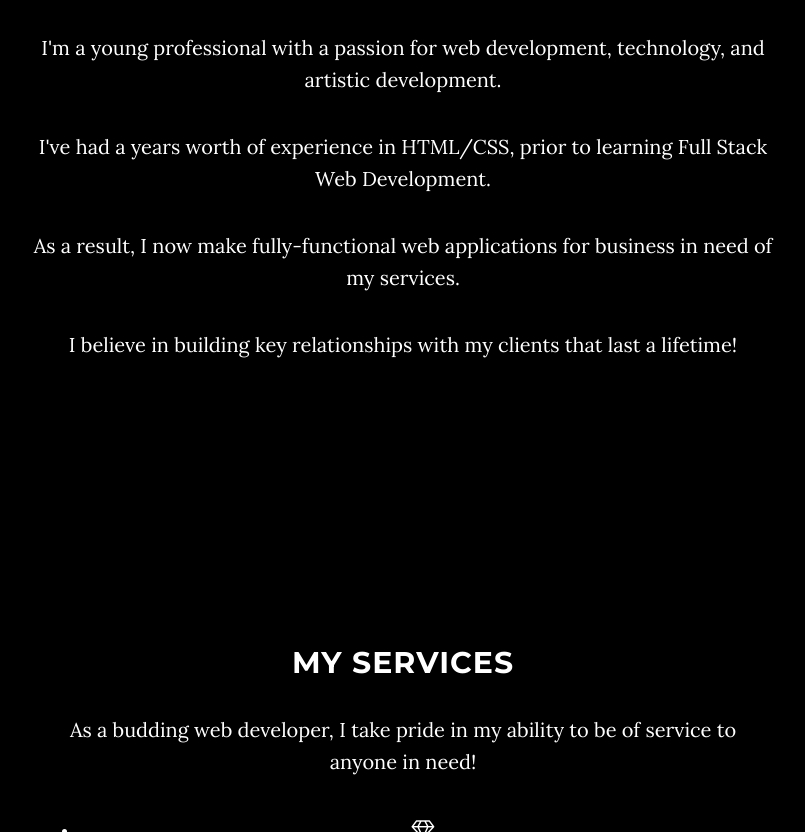
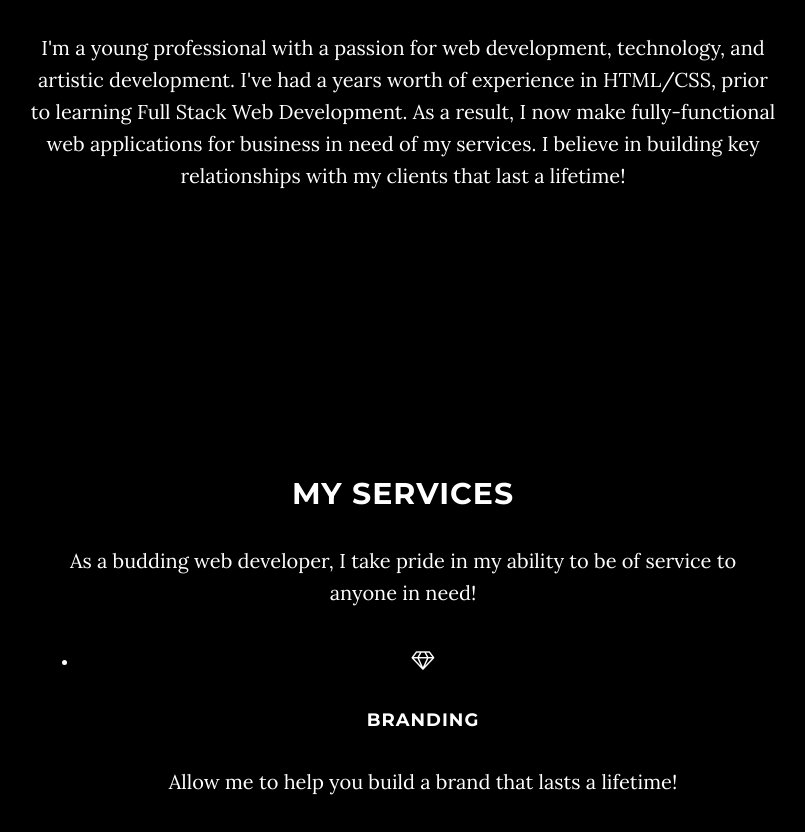
Before and after one commit to tudoxukno/JGBallard-Portfolio, a website: page index.html in a window 1280 px wide. Shown: the part 1286-2118 px from the top of the page, without its empty margins (237-1042 px from the left). Drawn offline with nearby package versions, Linux system fonts and the light colour scheme; some packages are replaced by stand-ins of ours.

Commit message:
modified About Me paragraph

```diff
--- a/index.html
+++ b/index.html
@@ -98,11 +98,7 @@
               <img src="https://scontent-iad3-1.xx.fbcdn.net/v/t1.0-9/13315618_10209709059262288_2095274808588206408_n.jpg?oh=ed6e24babf5f0907a3faec8720b8a956&oe=587D12B7" align="middle" height="200" width="200">
               </div>
                 <h2>About Me</h2>
-                <p>I'm a young professional with a passion for web development, technology, and artistic development.</p>
-                <p>I've had a years worth of experience in HTML/CSS, prior to learning Full Stack Web Development.</p>
-                <p>As a result, I now make fully-functional web applications for business in need of my services.</p>
-                <p>I believe in building key relationships with my clients that last a lifetime!</p>
-
+                <p>I'm a young professional with a passion for web development, technology, and artistic development. I've had a years worth of experience in HTML/CSS, prior to learning Full Stack Web Development. As a result, I now make fully-functional web applications for business in need of my services. I believe in building key relationships with my clients that last a lifetime!</p>
             </div>
         </div>
     </section>
```
